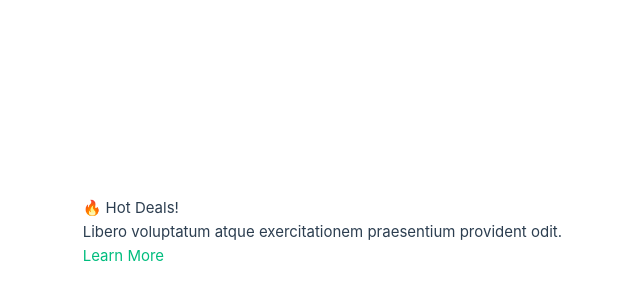
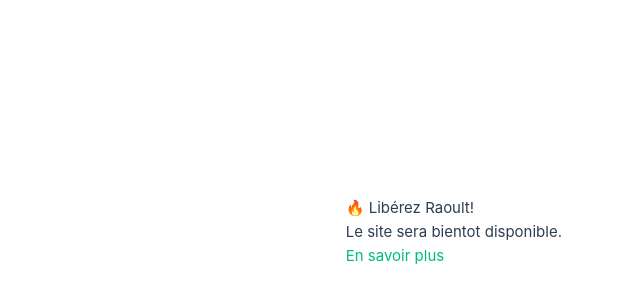
Before and after one commit to NicoIsapro/Free-Raoult-Web, a Vue app in the folder free-raoult/: page / in a window 1280 px wide. Shown: the part 168-468 px from the top of the page, without its empty margins (78-718 px from the left). Built offline with nearby package versions, Linux system fonts and the light colour scheme.

Commit message:
fix(core): Test for CI/CD

```diff
--- a/free-raoult/src/App.vue
+++ b/free-raoult/src/App.vue
@@ -6,12 +6,12 @@ import HelloWorld from './components/HelloWorld.vue'
 <template>
   <header>
     <div class="bg-bluegray-900 text-gray-100 p-3 flex justify-content-between lg:justify-content-center align-items-center flex-wrap">
-        <div class="font-bold mr-8">🔥 Hot Deals!</div>
+        <div class="font-bold mr-8">🔥 Libérez Raoult!</div>
         <div class="align-items-center hidden lg:flex">
-            <span class="line-height-3">Libero voluptatum atque exercitationem praesentium provident odit.</span>
+            <span class="line-height-3">Le site sera bientot disponible.</span>
         </div>
         <a class="flex align-items-center ml-2 mr-8">
-            <a class="text-white" href="#"><span class="underline font-bold">Learn More</span></a>
+            <a class="text-white" href="#"><span class="underline font-bold">En savoir plus</span></a>
         </a>
         <a v-ripple class="flex align-items-center no-underline justify-content-center border-circle text-gray-50 hover:bg-bluegray-700 cursor-pointer transition-colors transition-duration-150 p-ripple" style="width:2rem; height: 2rem">
             <i class="pi pi-times"></i>
```
